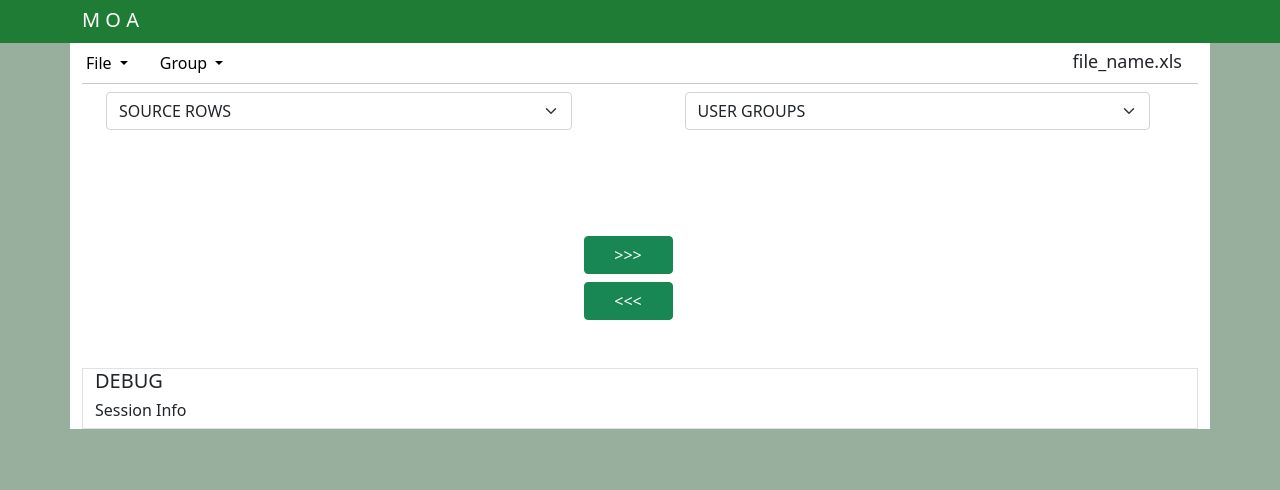
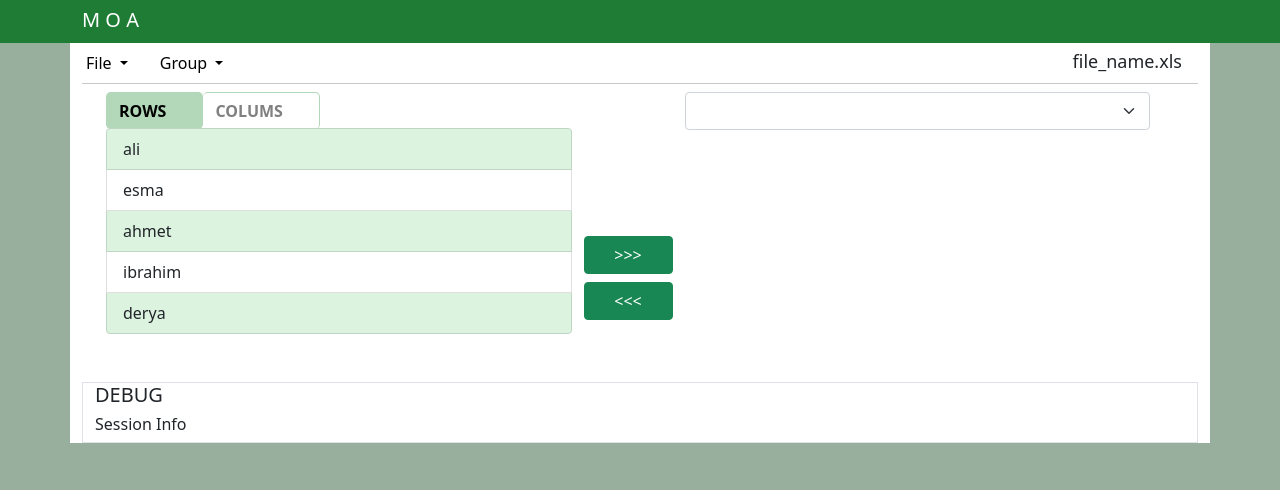
Before and after one commit to AhmetKaanGuney/moa, a Flask app: page /blueprint.html in a window 1280 px wide. Shown: the top 490 px of the page. Run offline with Flask 2, Linux system fonts and the light colour scheme.

Commit message:
Changed bluprint.html's source select dropbox to normal tabs.

```diff
--- a/app/static/scripts/blueprint/events.js
+++ b/app/static/scripts/blueprint/events.js
@@ -54,3 +54,9 @@ for (let i = 0; i < removeButtons.length; i++) {
         console.log("remove selected()")
     }
 }
+
+/* ADD onclick function to all list items
+    - check the itemType then
+    - do the add remove operation according to it. */
+
+updateElements()
--- a/app/static/scripts/blueprint/update.js
+++ b/app/static/scripts/blueprint/update.js
@@ -9,7 +9,7 @@ function updateSourceLists() {
     */
 
     // Updates List Element
-    const updateListElement = function(items, parent) {
+    const updateListElement = function(items, parent, itemType) {
         // Reset parent
         while (parent.firstChild) {
             parent.removeChild(parent.firstChild);
@@ -21,32 +21,16 @@ function updateSourceLists() {
             let li = document.createElement("li");
             li.className = "list-group-item";
             li.textContent = itemName;
+            li.setAttribute("item-type", itemType);
             parent.appendChild(li);
         }
     };
 
-    // Get which option is selected ('rows' or 'cols')
-    let selectElement = document.getElementById("source-list-select");
-    let selection = selectElement[selectElement.selectedIndex].value;
-
     let sourceRowsList = document.getElementById("source-rows-list")
     let sourceColsList = document.getElementById("source-cols-list")
 
-    // Render selected option
-    if (selection === "rows") {
-        updateListElement(gm.sourceRows, sourceRowsList);
-
-        // Hide col list and display row list
-        sourceRowsList.hidden = false;
-        sourceColsList.hidden = true;
-    }
-    if (selection === "cols") {
-        updateListElement(gm.sourceCols, sourceColsList);
-
-        // Hide row list and display col list
-        sourceRowsList.hidden = true;
-        sourceColsList.hidden = false;
-    }
+    updateListElement(gm.sourceRows, sourceRowsList, "source-row");
+    updateListElement(gm.sourceCols, sourceColsList, "source-col");
 }
 
 function updateUserList() {
@@ -59,14 +43,19 @@ function updateUserList() {
 
     let groupItems = Array();
     let groupType = selected.getAttribute("group-type");
+
+    // itemType is for identifying when user clicks on list item
+    let itemType = "";
     // get selected groups type
     if (groupType === "row") {
         // if type is row-group
         groupItems = gm.getRowGroup(groupName);
+        itemType = "user-row";
     }
     else if (groupType === "col") {
         // if type is col-group
         groupItems = gm.getColGroup(groupName);
+        itemType = "user-col"
     }
 
     // remove all children of user list
--- a/app/static/styles.css
+++ b/app/static/styles.css
@@ -1,5 +1,8 @@
 :root {
-    --primary-green: rgb(30, 124, 52)
+    --primary-green: rgb(30, 124, 52);
+    --light-green: rgb(179, 216, 185);
+    --very-light-green: rgb(220, 243, 224);
+    --dark-green: rgb(60, 112, 72);
 
 }
 
@@ -12,6 +15,7 @@
 .main {
     background-color: white;
 }
+
 
 /* NAVBAR */
 .navbar {
@@ -28,6 +32,7 @@
     color: black;
 }
 
+
 /* BLUEPRINT */
 .list-group {
     overflow: auto;
@@ -35,24 +40,49 @@
 }
 
 .list-group-item:nth-of-type(odd) {
-    background-color: rgb(230, 230, 230);
+    background-color: var(--very-light-green);
+    /* background-color: rgb(230, 230, 230); */
 }
 
+.list-group-item:hover {
+    background-color: rgb(188, 189, 114);
+    transition: background 0.2s ease-in-out;
+}
 
+#col-tab {
+    border-left: 0px;
+}
+#row-tab, #col-tab {
+    /* background-color: var(--light-green); */
+    color: grey;
+    border-color: var(--light-green);
+    border-bottom: 2px;
+    border-radius: 0.3em;
+    /* margin: 0px 0px 0px; */
+    padding: 6px 36px 6px 12px;
 
-.modal-select {
-    border-radius: 0.3em;
-    border-color: rgb(190, 190, 190);
+}
+
+#row-tab.active, #col-tab.active {
+    background-color: var(--light-green);
+    color: black;
 }
 
 .special-option {
-    background-color: rgb(210, 231, 214);
+    background-color: var(--light-green);
     font-weight: 500;
 }
 
 .file-name-display {
     font-size: large;
     font-weight: 500;
+}
+
+
+/* MODAL WINDOW */
+.modal-select {
+    border-radius: 0.3em;
+    border-color: rgb(190, 190, 190);
 }
 
 /* UPLOAD */
--- a/app/templates/blueprint.html
+++ b/app/templates/blueprint.html
@@ -79,14 +79,33 @@
 
         <!-- Select MENU -->
         <div class="col">
-            <select class="form-select mb-3" id="source-list-select">
-                <option value="rows" id="source-option-rows" selected>SOURCE ROWS</option>
-                <option value="cols" id="source-option-cols">SOURCE COLUMNS</option>
-            </select>
 
-            <!-- STATIC LISTS -->
-            <ul class="list-group" id="source-rows-list"></ul>
-            <ul class="list-group" id="source-cols-list" hidden></ul>
+            <!-- ROWS - COLUMNS TABS -->
+            <ul class="nav nav-tabs" id="source-tab">
+                <li class="nav-item">
+                    <button class="nav-link active" id="row-tab" data-bs-toggle="tab" data-bs-target="#source-rows-content" type="button">
+                        <strong>ROWS</strong></button>
+                </li>
+
+                <li class="nav-item">
+                    <button class="nav-link" style="margin-left: 0px;" id="col-tab" data-bs-toggle="tab" data-bs-target="#source-cols-content" type="button">
+                        <strong>COLUMS</strong>
+                    </button>
+                </li>
+            </ul>
+
+            <!-- TAB CONTENT -->
+            <div class="tab-content" id="source-tab-content">
+                <div class="tab-pane show active" id="source-rows-content">
+                    <!-- ROWS LIST -->
+                    <ul class="list-group" id="source-rows-list"></ul>
+                </div>
+                <div class="tab-pane" id="source-cols-content">
+                    <!-- COLS LIST -->
+                    <ul class="list-group" id="source-cols-list"></ul>
+                </div>
+            </div>
+
         </div>
 
         <!-- ADD/REMOVE BUTTONS -->
```
